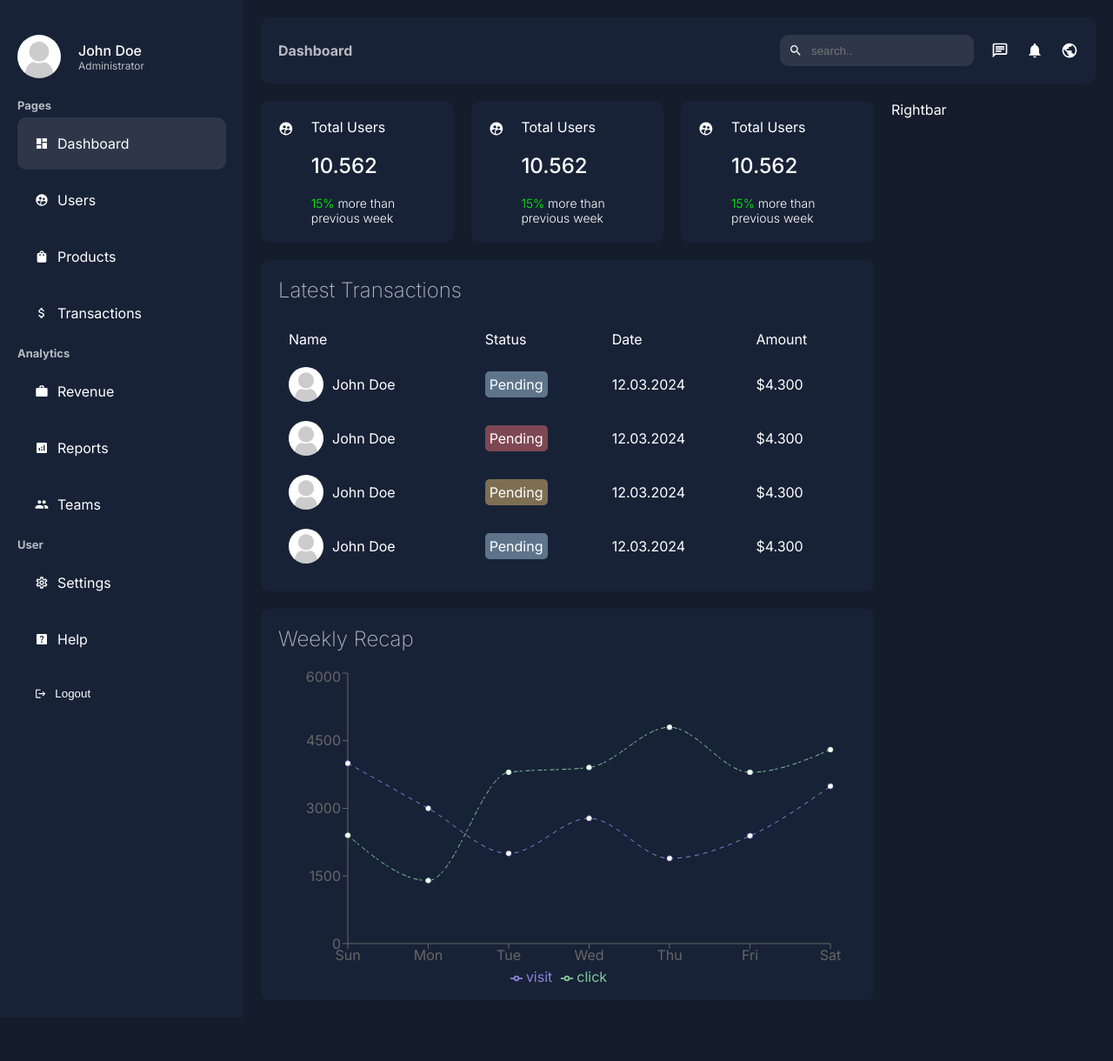
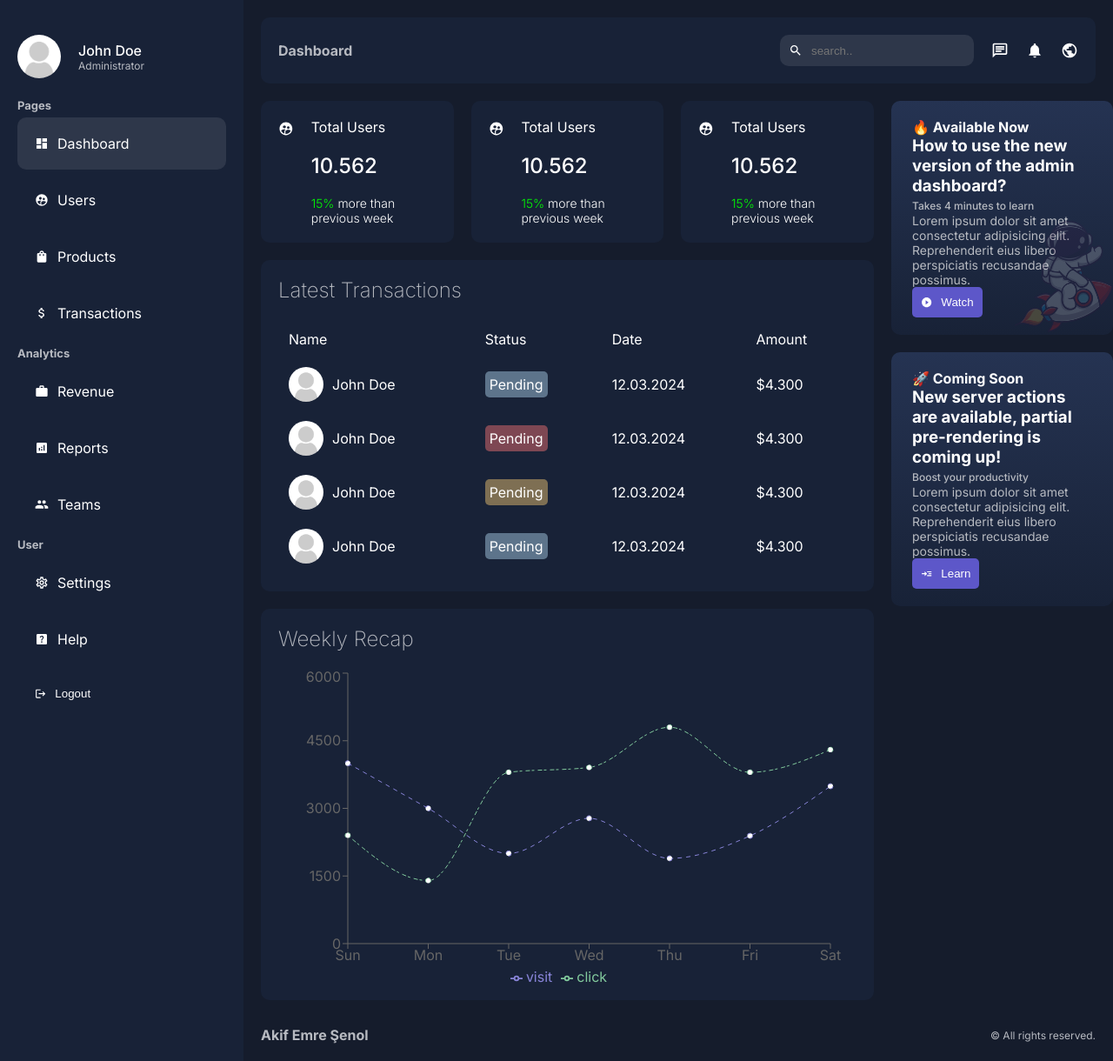
Before and after one commit to akifemresenol1/admin-dashboard, a Next.js app: page /dashboard in a window 1280 px wide. Shown: the whole page at 87% size. Before the commit the page ends 1170 px from the top, so only its background shows below. Built offline with nearby package versions, Linux system fonts and the light colour scheme.

Commit message:
feat: Created content and CSS for Rightbar, and implemented Footer

```diff
--- a/app/dashboard/layout.jsx
+++ b/app/dashboard/layout.jsx
@@ -1,6 +1,7 @@
 import Navbar from "../ui/dashboard/navbar/navbar";
 import Sidebar from "../ui/dashboard/sidebar/sidebar";
 import styles from "../ui/dashboard/dashboard.module.css";
+import Footer from "../ui/dashboard/footer/footer";
 
 const Layout = ({ children }) => {
   return (
@@ -11,6 +12,7 @@
       <div className={styles.content}>
         <Navbar />
         {children}
+        <Footer />
       </div>
     </div>
   );
--- /dev/null
+++ b/app/ui/dashboard/footer/footer.jsx
@@ -0,0 +1,12 @@
+import styles from "./footer.module.css";
+
+const Footer = () => {
+  return (
+    <div className={styles.container}>
+      <div className={styles.logo}>Akif Emre Şenol</div>
+      <div className={styles.text}>© All rights reserved.</div>
+    </div>
+  );
+};
+
+export default Footer;
--- /dev/null
+++ b/app/ui/dashboard/footer/footer.module.css
@@ -0,0 +1,15 @@
+.container {
+  display: flex;
+  align-items: center;
+  justify-content: space-between;
+  margin-top: 30px;
+  color: var(--textSoft);
+}
+
+.logo {
+  font-weight: bold;
+}
+
+.text {
+  font-size: 12px;
+}
--- a/app/ui/dashboard/rightbar/rightbar.jsx
+++ b/app/ui/dashboard/rightbar/rightbar.jsx
@@ -1,7 +1,55 @@
+import Image from "next/image";
 import styles from "./rightbar.module.css";
+import { MdPlayCircleFilled, MdReadMore } from "react-icons/md";
 
 const Rightbar = () => {
-  return <div className={styles.container}>Rightbar</div>;
+  return (
+    <div className={styles.container}>
+      <div className={styles.item}>
+        <div className={styles.bgContainer}>
+          <Image
+            src="/astronaut.png"
+            fill
+            alt="astronaut"
+            className={styles.bg}
+          />
+        </div>
+        <div className={styles.texts}>
+          <span className={styles.notification}>🔥 Available Now</span>
+          <h3 className={styles.title}>
+            How to use the new version of the admin dashboard?
+          </h3>
+          <span className={styles.subtitle}>Takes 4 minutes to learn</span>
+          <p className={styles.desc}>
+            Lorem ipsum dolor sit amet consectetur adipisicing elit.
+            Reprehenderit eius libero perspiciatis recusandae possimus.
+          </p>
+          <button className={styles.button}>
+            <MdPlayCircleFilled />
+            Watch
+          </button>
+        </div>
+      </div>
+      <div className={styles.item}>
+        <div className={styles.texts}>
+          <span className={styles.notification}>🚀 Coming Soon</span>
+          <h3 className={styles.title}>
+            New server actions are available, partial pre-rendering is coming
+            up!
+          </h3>
+          <span className={styles.subtitle}>Boost your productivity</span>
+          <p className={styles.desc}>
+            Lorem ipsum dolor sit amet consectetur adipisicing elit.
+            Reprehenderit eius libero perspiciatis recusandae possimus.
+          </p>
+          <button className={styles.button}>
+            <MdReadMore />
+            Learn
+          </button>
+        </div>
+      </div>
+    </div>
+  );
 };
 
 export default Rightbar;
--- a/app/ui/dashboard/rightbar/rightbar.module.css
+++ b/app/ui/dashboard/rightbar/rightbar.module.css
@@ -0,0 +1,58 @@
+.container {
+  position: fixed;
+}
+
+.item {
+  background: linear-gradient(to top, #182237, #253352);
+  padding: 20px 24px;
+  border-radius: 10px;
+  margin-bottom: 20px;
+  position: relative;
+}
+
+.bgContainer {
+  position: absolute;
+  right: 0;
+  bottom: 0;
+  width: 50%;
+  height: 50%;
+}
+
+.bg {
+  object-fit: contain;
+  opacity: 0.2;
+}
+
+.text {
+  display: flex;
+  flex-direction: column;
+  gap: 24px;
+}
+
+.notification {
+  font-weight: bold;
+}
+
+.subtitle {
+  color: var(--textSoft);
+  font-weight: 500;
+  font-size: 12px;
+}
+
+.desc {
+  color: var(--textSoft);
+  font-size: 14px;
+}
+
+.button {
+  padding: 10px;
+  display: flex;
+  align-items: center;
+  gap: 10px;
+  width: max-content;
+  background-color: #5d57c9;
+  color: white;
+  border: none;
+  border-radius: 5px;
+  cursor: pointer;
+}
```
